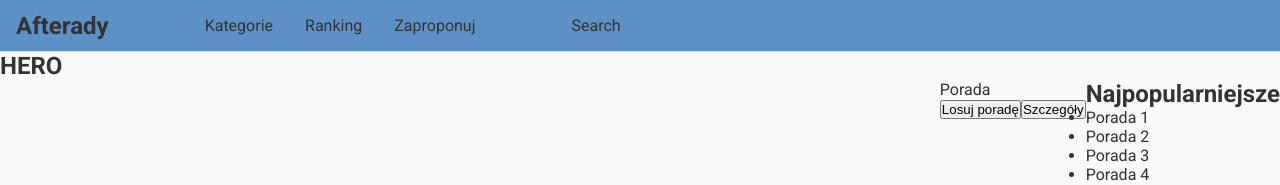
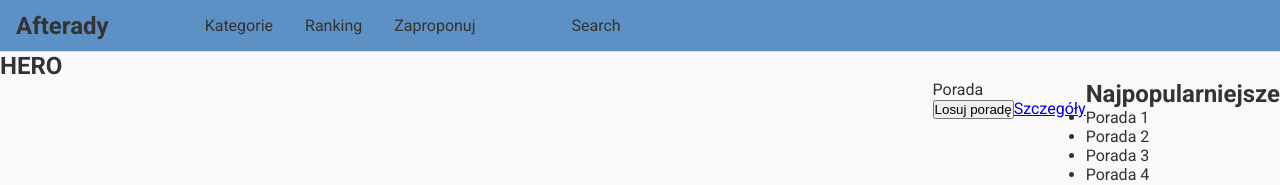
Before and after one commit to cerbin1/tips, a React (Vite) app: page / in a window 1280 px wide. Both pictures are taken after a click on the button "Losuj poradę". Shown: the top 185 px of the page. Built offline with nearby package versions, Linux system fonts and the light colour scheme.

Commit message:
Add AdviceDetails component to react router

```diff
--- a/src/components/home/Home.jsx
+++ b/src/components/home/Home.jsx
@@ -1,4 +1,5 @@
 import { useState } from "react";
+import { Link } from "react-router-dom";
 
 export default function Home() {
   const [advice, setAdvice] = useState();
@@ -15,7 +16,7 @@ export default function Home() {
         <div>
           {advice && <p>{advice}</p>}
           <button onClick={setRandomAdvice}>Losuj poradę</button>
-          {advice && <button>Szczegóły</button>}
+          {advice && <Link to="/advices">Szczegóły</Link>}
         </div>
         <div>
           <h2>Najpopularniejsze</h2>
--- a/src/main.jsx
+++ b/src/main.jsx
@@ -4,6 +4,7 @@ import "./index.css";
 import { createBrowserRouter, RouterProvider } from "react-router-dom";
 import RootLayout from "./components/router/RootLayout.jsx";
 import Home from "./components/home/Home.jsx";
+import AdviceDetails from "./components/advices/AdviceDetails.jsx";
 
 const router = createBrowserRouter([
   {
@@ -14,6 +15,7 @@ const router = createBrowserRouter([
         path: "/",
         element: <Home />,
       },
+      { path: "/advices", element: <AdviceDetails /> },
     ],
   },
 ]);
```
Also changed, not shown: 1 other file (tests, documents, lock files or other folders).
